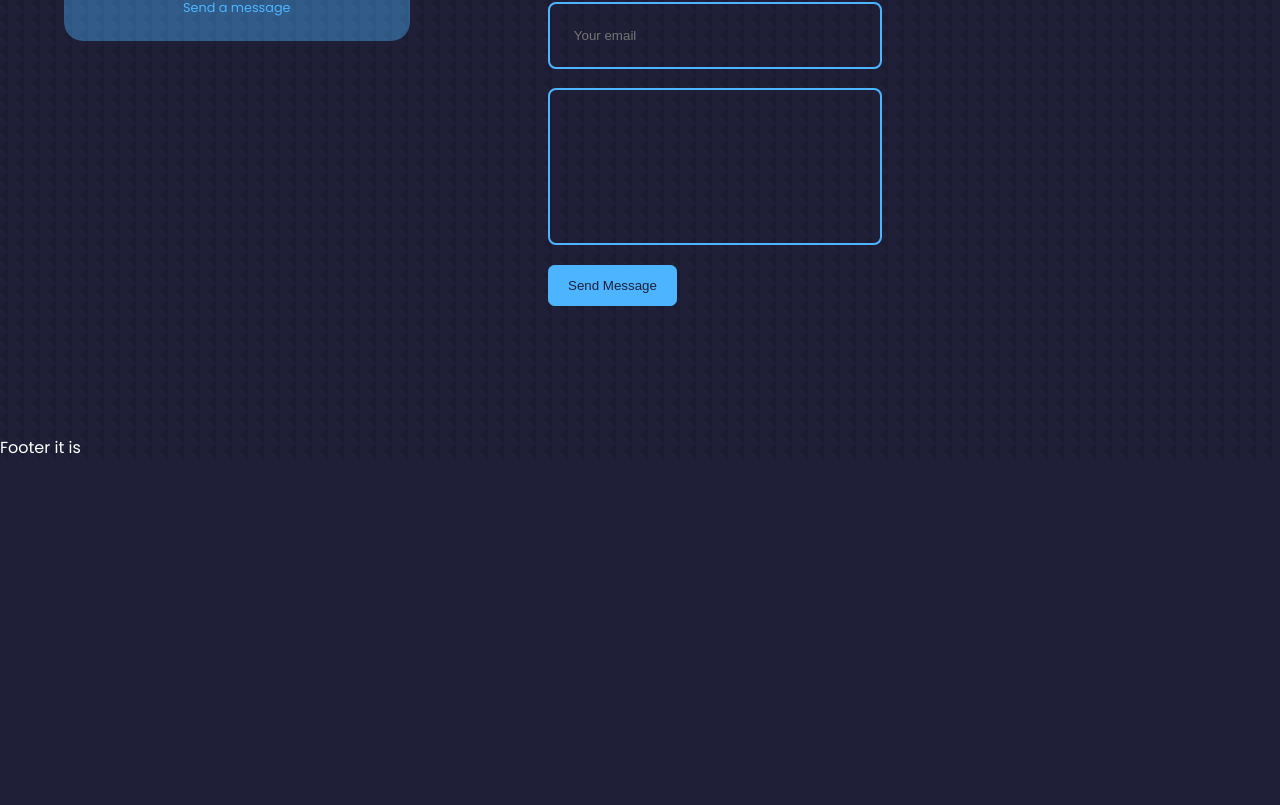
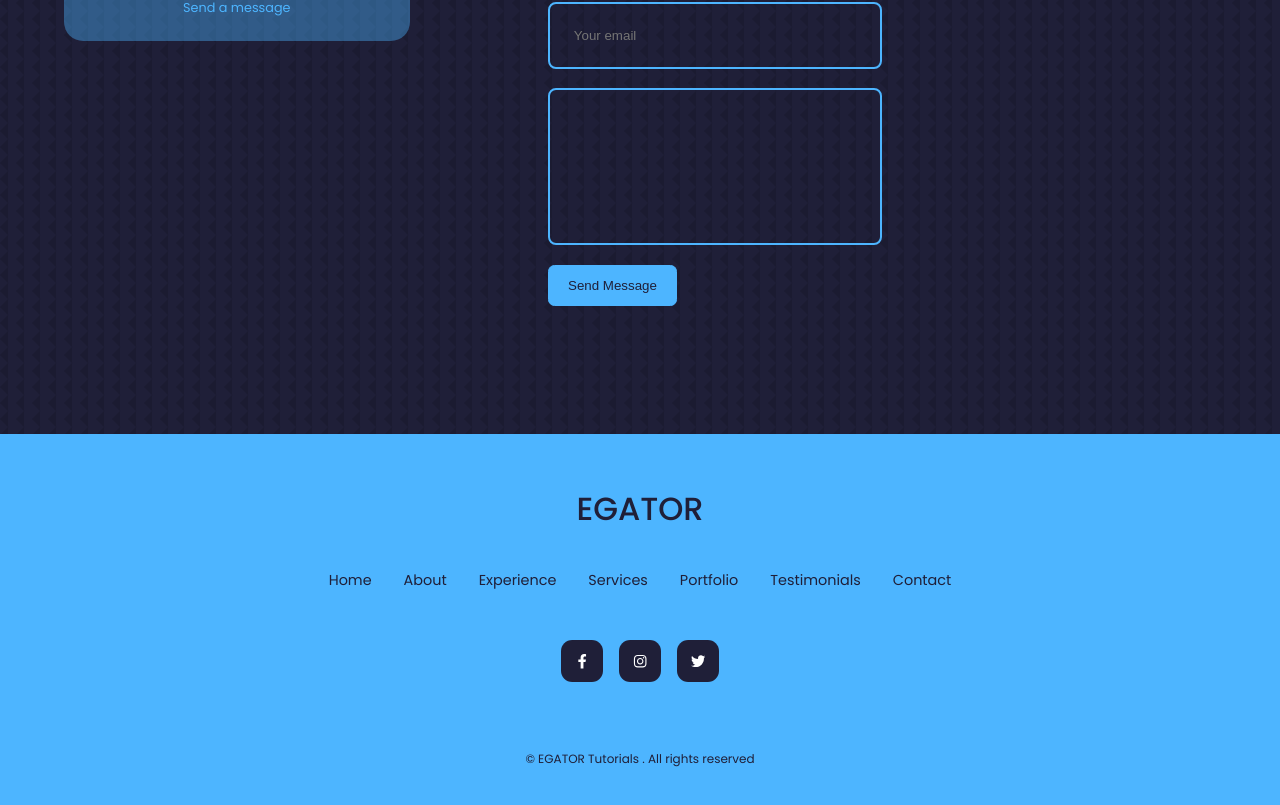
Before and after one commit to Varindakhanna/portfolio, a React (Create React App) app: page / in a window 1280 px wide. Shown: the part 4085-4890 px from the top of the page. Before the commit the page ends 4546 px from the top, so only its background shows below. Built offline with nearby package versions, Linux system fonts and the light colour scheme.

Commit message:
footer component added

```diff
--- a/src/Components/Footer/Footer.css
+++ b/src/Components/Footer/Footer.css
@@ -0,0 +1,69 @@
+footer{
+    background: var(--color-primary);
+    padding: 3rem 0;
+    text-align: center;
+    font-size: 0.9rem;
+    margin-top: 7rem;
+}
+
+footer a
+{
+    color: var(--color-bg);
+}
+
+.footer__logo{
+    font-size: 2rem;
+    font-weight: 500;
+    margin-bottom: 2rem;
+    display: inline-block;
+}
+
+.permalinks{
+    display: flex;
+    flex-wrap: wrap;
+    justify-content: center;
+    gap: 2rem;
+    margin: 0 auto 3rem;
+}
+
+.footer__socials{
+    display: flex;
+    justify-content: center;
+    gap: 1rem;
+    margin-bottom: 4rem;
+}
+
+.footer__socials a{
+    background: var(--color-bg);
+    color: var(--color-white);
+    padding: 0.8rem;
+    border-radius: 0.7rem;
+    display: flex;
+    border: 1px solid transparent;
+}
+
+.footer__socials a:hover{
+    background: transparent;
+    color: var(--color-bg);
+    border-color: var(--color-bg);
+
+}
+
+.footer__copyright{
+    margin-bottom: 4rem;
+    color: var(--color-bg);
+
+}
+
+@media screen and (max-width:600px) {
+
+    .permalinks{
+        flex-direction: column;
+        gap: 1.5rem;
+    }
+
+    .footer__socials{
+        margin-bottom: 2.6rem;
+    }
+
+}
--- a/src/Components/Footer/Footer.jsx
+++ b/src/Components/Footer/Footer.jsx
@@ -1,12 +1,38 @@
-import React from 'react'
-import './Footer.css'
+import React from "react";
+import "./Footer.css";
+import {FaFacebookF,FaInstagram ,FaTwitter} from 'react-icons/fa'
 
 const Footer = () => {
   return (
-    <section id='footer'>
-      Footer it is
+    <section id="footer">
+      <footer>
+        <a href="#" className="footer__logo">EGATOR</a>
+
+        <ul className="permalinks">
+          <li><a href="#">Home</a></li>
+          <li><a href="#about">About</a></li>
+          <li><a href="#experience">Experience</a></li>
+          <li><a href="#services">Services</a></li>
+          <li><a href="#portfolio">Portfolio</a></li>
+          <li><a href="#testimonials">Testimonials</a></li>
+          <li><a href="#contact">Contact</a></li>
+
+        </ul>
+
+        <div className="footer__socials">
+          <a href="htpps://facebook.com"><FaFacebookF/></a>
+          <a href="htpps://instagram.com"><FaInstagram/></a>
+          <a href="htpps://twitter.com"><FaTwitter/></a>
+
+        </div>
+
+        <div className="footer__copyright">
+          <small>&copy; EGATOR Tutorials . All rights reserved</small>
+
+        </div>
+      </footer>
     </section>
-  )
-}
+  );
+};
 
-export default Footer
+export default Footer;
```
